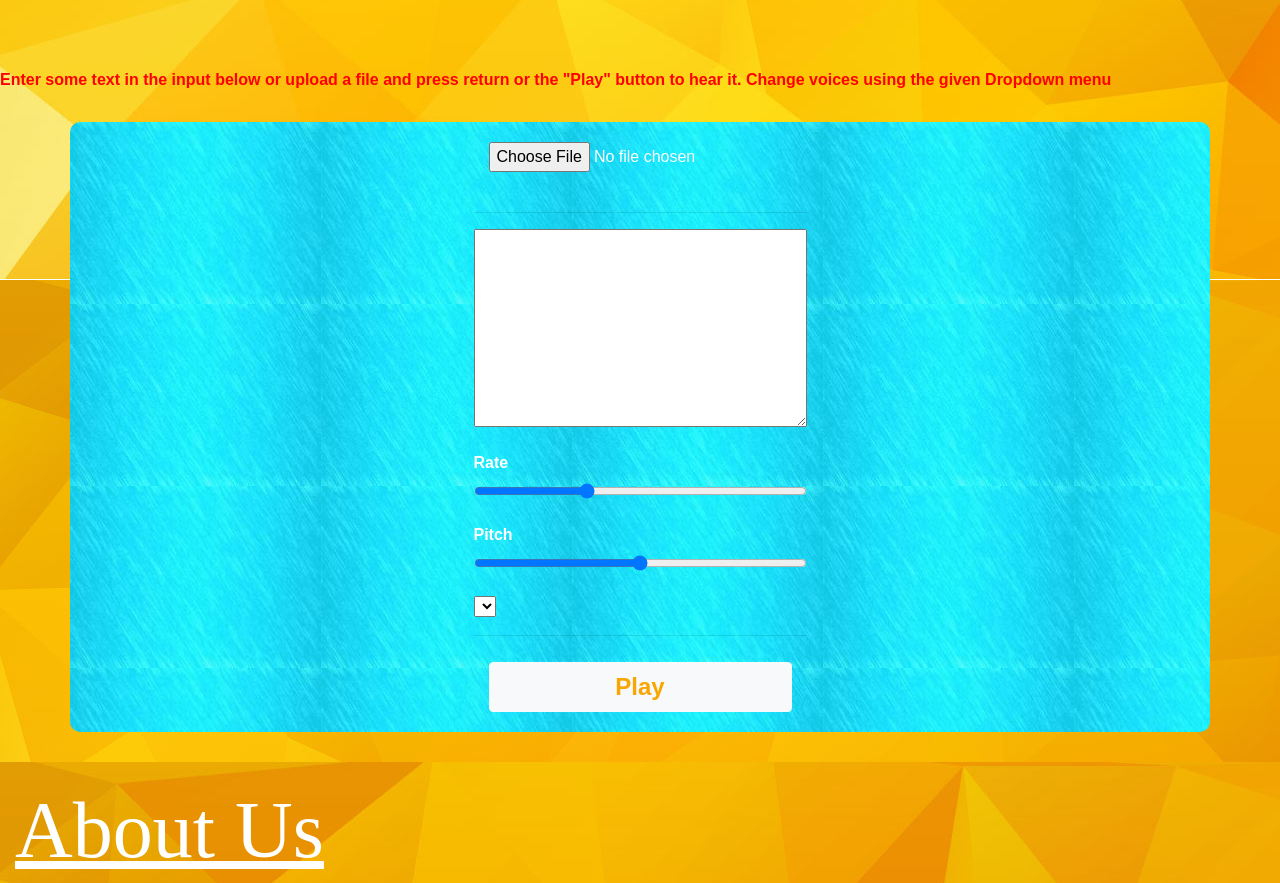
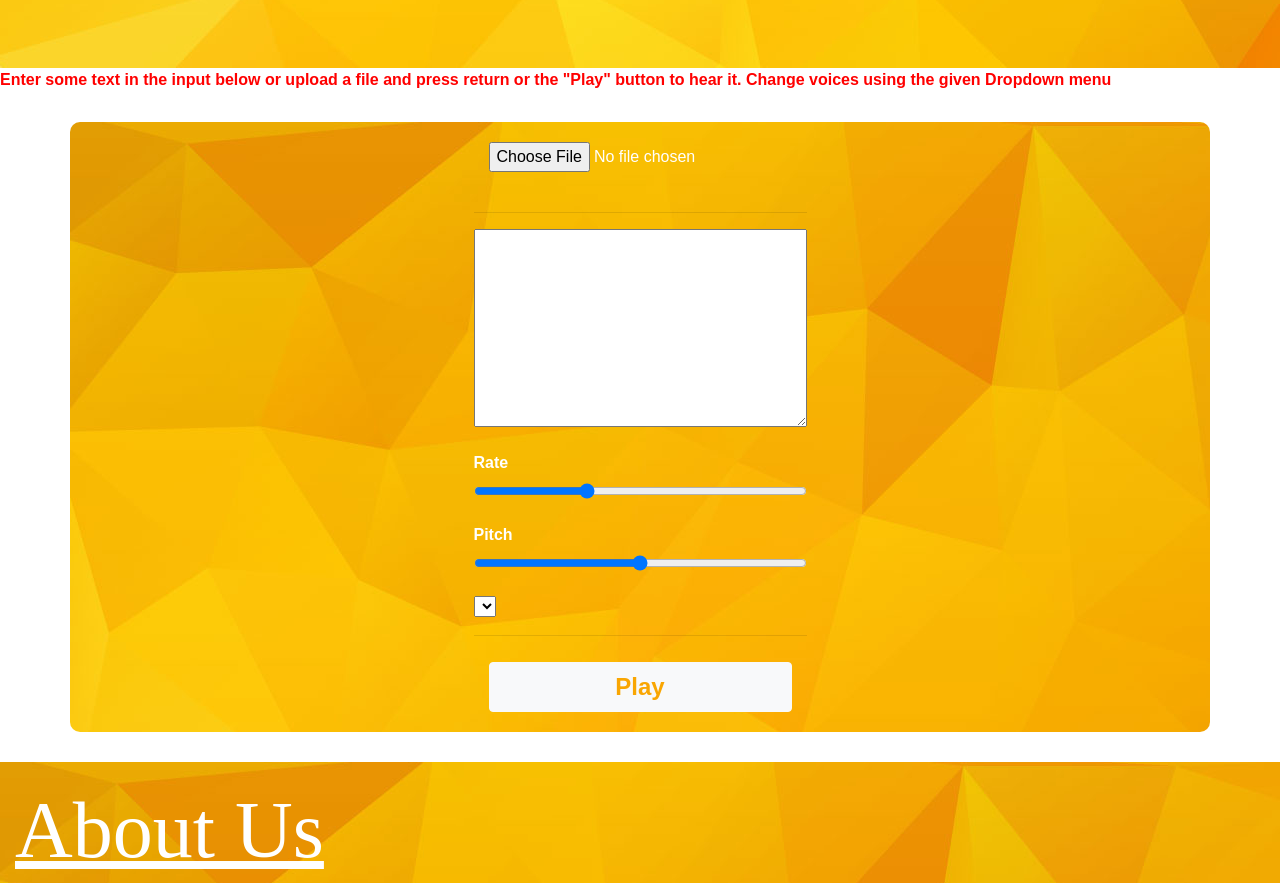
Before and after one commit to siddharth25pandey/Text-Reader, a plain HTML site: page index.html in a window 1280 px wide. Shown: the part 700-1583 px from the top of the page. Drawn offline with nearby package versions, Linux system fonts and the light colour scheme; a web font is replaced by a local one.

Commit message:
Update styles.css

```diff
--- a/styles.css
+++ b/styles.css
@@ -16,7 +16,7 @@ body {
     color: #f9a602;
     font-weight: bolder;
     user-select: none;
-    background-image: url(img/back.jpg);
+
 }
 
 nav h1 {
@@ -76,7 +76,7 @@ nav h1 {
     margin-right: auto;
     margin-left: auto;
     border-radius: 10px;
-    background-image: url("img/backg.jpg");
+    background-image: url(img/back.jpg);
 }
 
 #section2,
```
